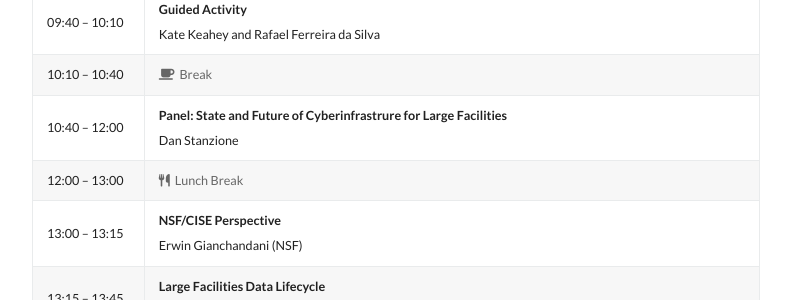
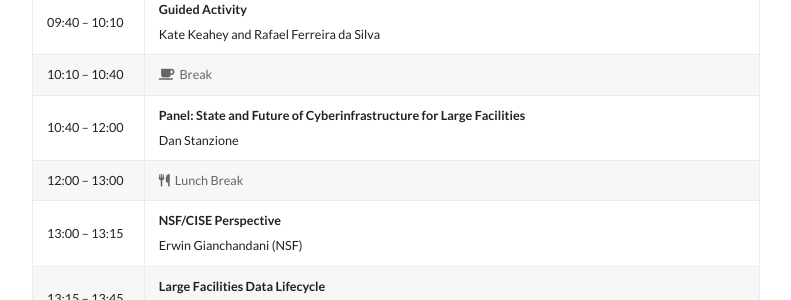
Before and after one commit to facilitiesci/facilitiesci.github.io, a Jekyll site: the page built from agenda.md, in a window 1280 px wide and 900 px high, scrolled down 613 px. Shown: the part 152-452 px from the top of the window, without its empty margins (244-1035 px from the left). Built offline with Jekyll 4.4.1, drawn with Linux system fonts in a browser that asks for light colours; nearby versions of some CDN libraries.

Commit message:
Update agenda.md

```diff
--- a/agenda.md
+++ b/agenda.md
@@ -23,7 +23,7 @@ Alexandria, VA, USA, September 16-17, 2019
 | 09:05 – 09:40	| **Setting the Stage: 2017 CI workshop and the Cyberinfrastructure Center of Excellence Pilot**<br />Ewa Deelman and Tom Gulbransen
 | 09:40 – 10:10	| **Guided Activity**<br />Kate Keahey and Rafael Ferreira da Silva
 | 10:10 – 10:40	| <span style="color: #666"><i class="fas fa-coffee"></i>&nbsp;&nbsp;Break</span>
-| 10:40 – 12:00	| **Panel: State and Future of Cyberinfrastrure for Large Facilities**<br />Dan Stanzione
+| 10:40 – 12:00	| **Panel: State and Future of Cyberinfrastructure for Large Facilities**<br />Dan Stanzione
 | 12:00 – 13:00	| <span style="color: #666"><i class="fas fa-utensils"></i>&nbsp;&nbsp;Lunch Break</span>
 | 13:00 – 13:15	| **NSF/CISE Perspective**<br />Erwin Gianchandani (NSF)
 | 13:15 – 13:45	| **Large Facilities Data Lifecycle**<br />Anirban Mandal
```
